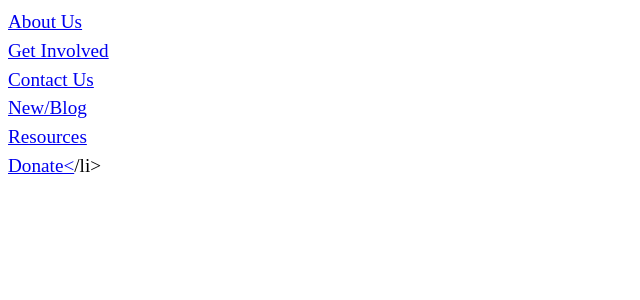
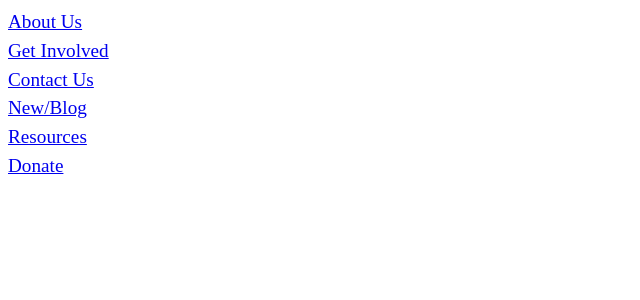
Before and after one commit to kaylinenright/Project-Night-Night, a Jekyll site: the page index.html, which Jekyll copies as it is, in a window 1280 px wide. Shown: the top 300 px of the page, without its empty margins (0-640 px from the left). Built offline with Jekyll 4.4.1, drawn with Linux system fonts in a browser that asks for light colours; a style sheet for code colours, icons or effects is not loaded.

Commit message:
style(html): delete spaces and added < to a closing a tag

```diff
--- a/index.html
+++ b/index.html
@@ -12,12 +12,12 @@
 <header>
 	<nav>
 		<ul class="nav">
-			<li class="regular"><a href="#">  About Us </a></li>
-			<li class="regular"><a href="#"> Get Involved</a></li>
-			<li class="regular"><a href="#"> Contact Us</a></li>
-			<li class="regular"><a href="#"> New/Blog</a></li>
+			<li class="regular"><a href="#">About Us </a></li>
+			<li class="regular"><a href="#">Get Involved</a></li>
+			<li class="regular"><a href="#">Contact Us</a></li>
+			<li class="regular"><a href="#">New/Blog</a></li>
 			<li class="regular"><a href="#"> Resources</a></li>
-			<li class="donate"><a href="#"> Donate<</a>/li>
+			<li class="donate"><a href="#">Donate</a></li>
 		</ul>
 	</nav>
 </header>
```
